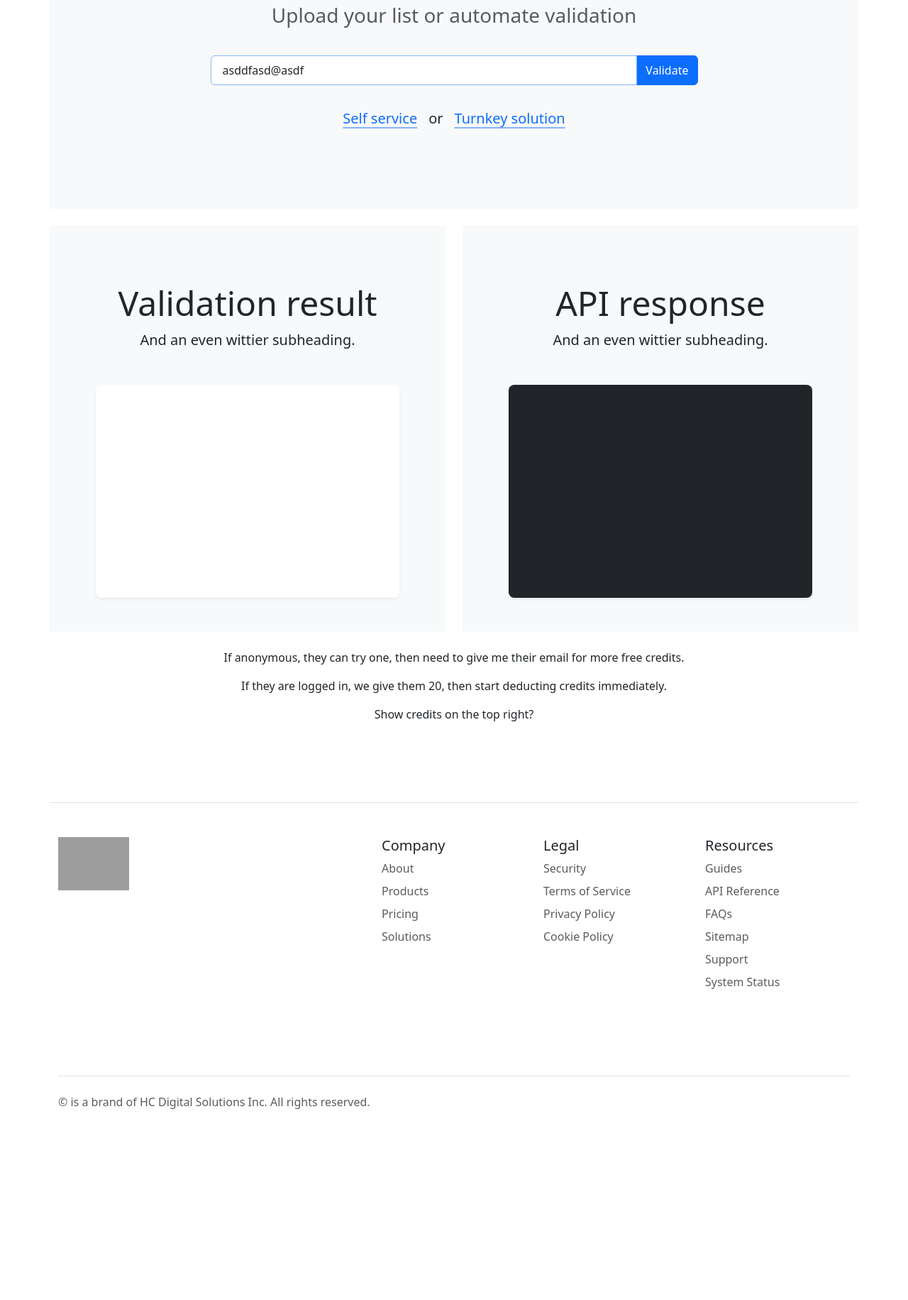
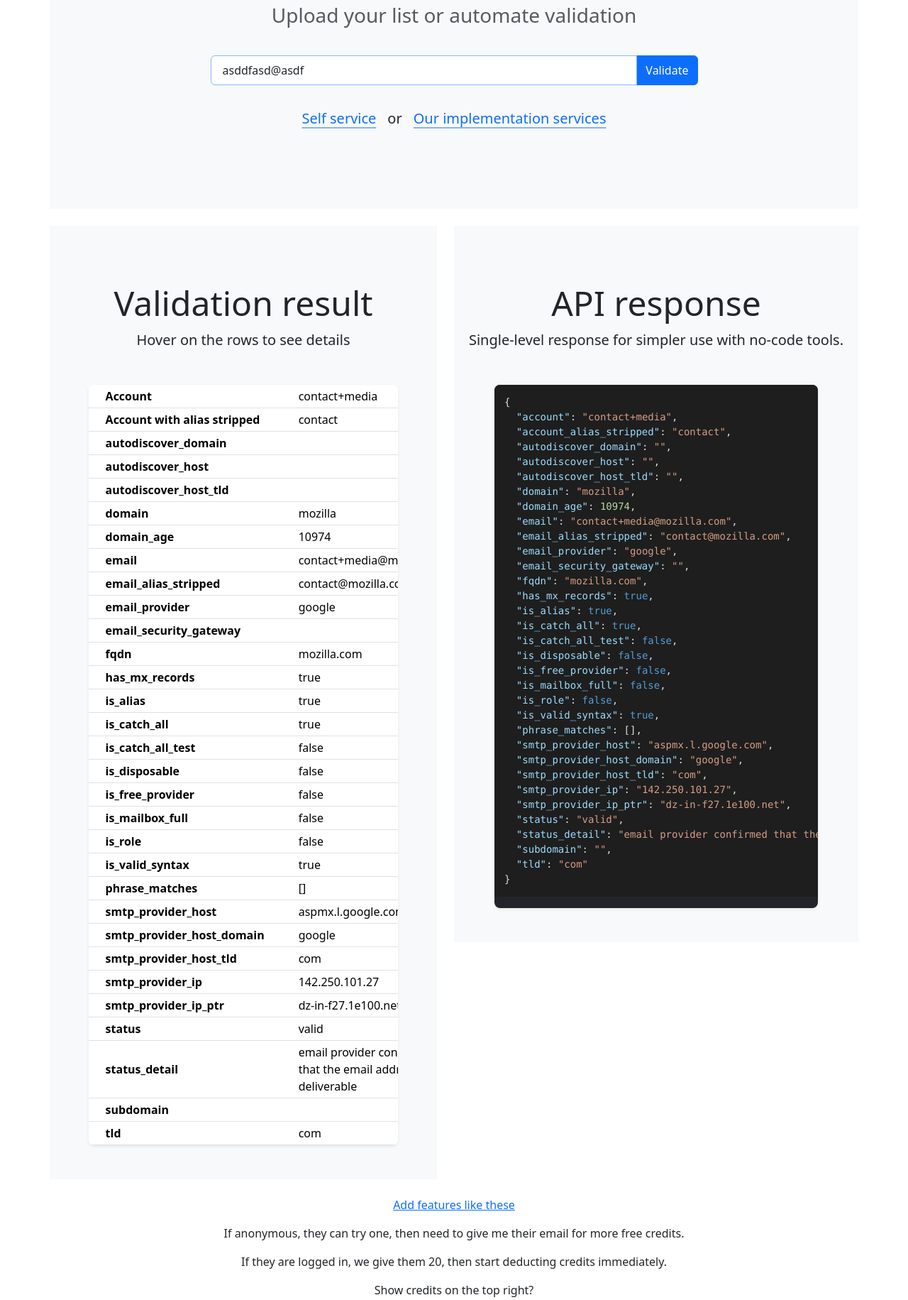
Before and after one commit to cansinacarer/maillistshield-com, a Python web app: template app/templates/public/index.html in a window 1280 px wide. Shown: the part 436-2267 px from the top of the page at 71% size. Before the commit the page ends 1998 px from the top, so only its background shows below. Run offline with Jinja, Linux system fonts and the light colour scheme; the template is opened without the code that fills it, so the values that code supplies are empty; some libraries are stand-ins or nearby versions; grey boxes are pictures that could not be loaded.

Commit message:
basic visitor validation mechanism is done

```diff
--- a/app/static/css/public.css
+++ b/app/static/css/public.css
@@ -43,3 +43,14 @@
 	background-clip: text;
 	-webkit-text-fill-color: rgba(0, 0, 0, 0);
 }
+
+#demoResultsTable td,
+#demoResultsTable th {
+	width: 50%;
+}
+
+#demoResultsTable,
+#demoAPIResponse {
+	width: 80%;
+	overflow: hidden;
+}
--- a/app/static/js/validation-of-single-email.js
+++ b/app/static/js/validation-of-single-email.js
@@ -6,16 +6,105 @@ const validationButton = document.querySelector("#validationButton");
 validationForm.addEventListener("submit", (event) => {
 	// Prevent the default form submission
 	event.preventDefault();
-	console.log("Form submitted");
 
-	// Start the loading
+	// Start the loading states
 	startButtonLoadingState(validationButton);
+	startTableLoadingState();
+	// TODO: Start and end API response box loading state
 
-	// Wait for a second to simulate the validation process
-	setTimeout(4000);
+	// Scroll down to the demo-results section
+	document.querySelector("#demo-results").scrollIntoView({
+		behavior: "smooth",
+	});
 
-	// End the loading state
-	endButtonLoadingState(validationButton);
+	// Send the email to the backend
+	requestValidation(validationInput.value)
+		.then((response) => {
+			if (response.status === 429) {
+				// Show the rate limit error message
+				showAlert(
+					"Error",
+					"You have reached the usage limit for guest users. \n\n Please create an account and get 100 free validation credits.",
+					"OK",
+					"danger"
+				);
+			} else if (response.status === 402) {
+				// Show an error message
+				showAlert(
+					"Error",
+					"Your account does not have sufficient credits for this validation request.\n\nPlease purchase more credits to continue.",
+					"OK",
+					"danger"
+				);
+			} else if (response.status === 500) {
+				// Show an error message
+				showAlert(
+					"Error",
+					"There was an error when we tried processing your request.",
+					"Try again",
+					"danger"
+				);
+			} else if (response.ok) {
+				// Show a success message
+				response.json().then((data) => {
+					if (data.email) {
+						// Update the results table
+						document
+							.querySelectorAll("#demoResultsTable tr")
+							.forEach((tr) => {
+								const td = tr.querySelector("td");
+								if (data[tr.id]) {
+									// If we find a data with the same key as the tr id, we update the td
+									td.innerHTML = data[tr.id];
+								} else {
+									// Otherwise, we set the td to None
+									td.innerHTML = "None";
+								}
+							});
+
+						// Show the API response
+						document.querySelector(
+							"#demoAPIResponse pre code"
+						).innerHTML = JSON.stringify(data, null, 2);
+
+						// Re-highlight the code block
+						document
+							.querySelector("#demoAPIResponse pre code")
+							.removeAttribute("data-highlighted");
+						hljs.highlightAll();
+					} else {
+						showAlert(
+							"Success",
+							`Request successful:\n\n${data.email}`,
+							"OK",
+							"success"
+						);
+					}
+				});
+			} else {
+				// Show an error message
+				showAlert(
+					"Error",
+					"There was an error when we tried processing your request.",
+					"Try again",
+					"danger"
+				);
+			}
+		})
+		.catch((error) => {
+			// Show an error message in case of network failure
+			showAlert(
+				"Error",
+				"There was an error when we tried processing your request.",
+				"Try again",
+				"danger"
+			);
+		})
+		.then(() => {
+			// End the loading states
+			endButtonLoadingState(validationButton);
+			endTableLoadingAnimation();
+		});
 });
 
 const startButtonLoadingState = (button) => {
@@ -40,30 +129,43 @@ const endButtonLoadingState = (button) => {
 	button.querySelector(".text").textContent = "Validate";
 };
 
+const startTableLoadingState = () => {
+	// Add placeholders to the table cells
+	document.querySelectorAll("#demoResultsTable td").forEach((td) => {
+		td.innerHTML = '<span class="placeholder col-12"></span>';
+	});
+
+	// Start animating the placeholders
+	document
+		.querySelector("#demoResultsTable table")
+		.classList.add("placeholder-glow");
+};
+
+const endTableLoadingAnimation = () => {
+	// Stop animating the placeholders
+	document
+		.querySelector("#demoResultsTable table")
+		.classList.remove("placeholder-glow");
+};
+
 const requestValidation = (email) => {
-	// Make a request to the server to validate the email
-	const xhr = new XMLHttpRequest();
-	xhr.open("POST", "https://worker1.maillistshield.com/validate");
+	// Read the CSRF token from the meta tag
+	const csrfToken = document
+		.querySelector('meta[name="csrf-token"]')
+		.getAttribute("content");
 
+	// Prepare the data to be sent
 	const postData = new FormData();
 	postData.append("email", email);
-	postData.append("api_key", "09n82gcyv4cf30nm9u2ladkrfjv");
 
-	xhr.onreadystatechange = function () {
-		if (xhr.readyState === 4) {
-			if (xhr.status === 200 || xhr.status === 204) {
-				// Show a success message
-				showAlert("Success", "Email is valid.", "OK", "success");
-			} else {
-				// Show an error message
-				showAlert(
-					"Error",
-					"Email is not valid.",
-					"Try again",
-					"danger"
-				);
-			}
-		}
-	};
-	xhr.send(postData);
+	// Make a request to the server to validate the email using fetch
+	return fetch("/validate", {
+		method: "POST",
+		headers: {
+			"X-CSRFToken": csrfToken,
+		},
+		body: postData,
+	});
 };
+
+const populateResultsTable = (data) => {};
--- /dev/null
+++ b/app/templates/public/demo/demo-api-response.html
@@ -0,0 +1,33 @@
+<pre><code class="language-json">{
+  "account": "contact+media",
+  "account_alias_stripped": "contact",
+  "autodiscover_domain": "",
+  "autodiscover_host": "",
+  "autodiscover_host_tld": "",
+  "domain": "mozilla",
+  "domain_age": 10974,
+  "email": "contact+media@mozilla.com",
+  "email_alias_stripped": "contact@mozilla.com",
+  "email_provider": "google",
+  "email_security_gateway": "",
+  "fqdn": "mozilla.com",
+  "has_mx_records": true,
+  "is_alias": true,
+  "is_catch_all": true,
+  "is_catch_all_test": false,
+  "is_disposable": false,
+  "is_free_provider": false,
+  "is_mailbox_full": false,
+  "is_role": false,
+  "is_valid_syntax": true,
+  "phrase_matches": [],
+  "smtp_provider_host": "aspmx.l.google.com",
+  "smtp_provider_host_domain": "google",
+  "smtp_provider_host_tld": "com",
+  "smtp_provider_ip": "142.250.101.27",
+  "smtp_provider_ip_ptr": "dz-in-f27.1e100.net",
+  "status": "valid",
+  "status_detail": "email provider confirmed that the email address is deliverable",
+  "subdomain": "",
+  "tld": "com"
+}</code></pre>
--- /dev/null
+++ b/app/templates/public/demo/demo-results-table.html
@@ -0,0 +1,130 @@
+<div class="table-responsive">
+	<table class="table table-sm table-hover align-middle m-0">
+		<tr id="account">
+			<th class="px-4 py-1">Account</th>
+			<td class="px-4 py-1">contact+media</td>
+		</tr>
+		<tr id="account_alias_stripped">
+			<th class="px-4 py-1">Account with alias stripped</th>
+			<td class="px-4 py-1">contact</td>
+		</tr>
+		<tr id="autodiscover_domain">
+			<th class="px-4 py-1">autodiscover_domain</th>
+			<td class="px-4 py-1"></td>
+		</tr>
+		<tr id="autodiscover_host">
+			<th class="px-4 py-1">autodiscover_host</th>
+			<td class="px-4 py-1"></td>
+		</tr>
+		<tr id="autodiscover_host_tld">
+			<th class="px-4 py-1">autodiscover_host_tld</th>
+			<td class="px-4 py-1"></td>
+		</tr>
+		<tr id="domain">
+			<th class="px-4 py-1">domain</th>
+			<td class="px-4 py-1">mozilla</td>
+		</tr>
+		<tr id="domain_age">
+			<th class="px-4 py-1">domain_age</th>
+			<td class="px-4 py-1">10974</td>
+		</tr>
+		<tr id="email">
+			<th class="px-4 py-1">email</th>
+			<td class="px-4 py-1">contact+media@mozilla.com</td>
+		</tr>
+		<tr id="email_alias_stripped">
+			<th class="px-4 py-1">email_alias_stripped</th>
+			<td class="px-4 py-1">contact@mozilla.com</td>
+		</tr>
+		<tr id="email_provider">
+			<th class="px-4 py-1">email_provider</th>
+			<td class="px-4 py-1">google</td>
+		</tr>
+		<tr id="email_security_gateway">
+			<th class="px-4 py-1">email_security_gateway</th>
+			<td class="px-4 py-1"></td>
+		</tr>
+		<tr id="fqdn">
+			<th class="px-4 py-1">fqdn</th>
+			<td class="px-4 py-1">mozilla.com</td>
+		</tr>
+		<tr id="has_mx_records">
+			<th class="px-4 py-1">has_mx_records</th>
+			<td class="px-4 py-1">true</td>
+		</tr>
+		<tr id="is_alias">
+			<th class="px-4 py-1">is_alias</th>
+			<td class="px-4 py-1">true</td>
+		</tr>
+		<tr id="is_catch_all">
+			<th class="px-4 py-1">is_catch_all</th>
+			<td class="px-4 py-1">true</td>
+		</tr>
+		<tr id="is_catch_all_test">
+			<th class="px-4 py-1">is_catch_all_test</th>
+			<td class="px-4 py-1">false</td>
+		</tr>
+		<tr id="is_disposable">
+			<th class="px-4 py-1">is_disposable</th>
+			<td class="px-4 py-1">false</td>
+		</tr>
+		<tr id="is_free_provider">
+			<th class="px-4 py-1">is_free_provider</th>
+			<td class="px-4 py-1">false</td>
+		</tr>
+		<tr id="is_mailbox_full">
+			<th class="px-4 py-1">is_mailbox_full</th>
+			<td class="px-4 py-1">false</td>
+		</tr>
+		<tr id="is_role">
+			<th class="px-4 py-1">is_role</th>
+			<td class="px-4 py-1">false</td>
+		</tr>
+		<tr id="is_valid_syntax">
+			<th class="px-4 py-1">is_valid_syntax</th>
+			<td class="px-4 py-1">true</td>
+		</tr>
+		<tr id="phrase_matches">
+			<th class="px-4 py-1">phrase_matches</th>
+			<td class="px-4 py-1">[]</td>
+		</tr>
+		<tr id="smtp_provider_host">
+			<th class="px-4 py-1">smtp_provider_host</th>
+			<td class="px-4 py-1">aspmx.l.google.com</td>
+		</tr>
+		<tr id="smtp_provider_host_domain">
+			<th class="px-4 py-1">smtp_provider_host_domain</th>
+			<td class="px-4 py-1">google</td>
+		</tr>
+		<tr id="smtp_provider_host_tld">
+			<th class="px-4 py-1">smtp_provider_host_tld</th>
+			<td class="px-4 py-1">com</td>
+		</tr>
+		<tr id="smtp_provider_ip">
+			<th class="px-4 py-1">smtp_provider_ip</th>
+			<td class="px-4 py-1">142.250.101.27</td>
+		</tr>
+		<tr id="smtp_provider_ip_ptr">
+			<th class="px-4 py-1">smtp_provider_ip_ptr</th>
+			<td class="px-4 py-1">dz-in-f27.1e100.net</td>
+		</tr>
+		<tr id="status">
+			<th class="px-4 py-1">status</th>
+			<td class="px-4 py-1">valid</td>
+		</tr>
+		<tr id="status_detail">
+			<th class="px-4 py-1">status_detail</th>
+			<td class="px-4 py-1">
+				email provider confirmed that the email address is deliverable
+			</td>
+		</tr>
+		<tr id="subdomain">
+			<th class="px-4 py-1">subdomain</th>
+			<td class="px-4 py-1"></td>
+		</tr>
+		<tr id="tld">
+			<th class="px-4 py-1">tld</th>
+			<td class="px-4 py-1">com</td>
+		</tr>
+	</table>
+</div>
--- a/app/templates/public/index.html
+++ b/app/templates/public/index.html
@@ -5,7 +5,7 @@
 {% block content %}
 <!--  -->
 
-<div class="container mb-4" id="jumbotron">
+<div class="container" id="jumbotron">
 	<div class="row">
 		<div class="p-3 p-md-5 text-center bg-body-tertiary">
 			<div class="col-md-9 p-lg-5 mx-auto my-3">
@@ -44,7 +44,9 @@
 				<div class="d-flex gap-3 justify-content-center lead fw-normal">
 					<a class="icon-link" href="#">Self service</a>
 					or
-					<a class="icon-link" href="#">Turnkey solution</a>
+					<a class="icon-link" href="#">
+						Our implementation services
+					</a>
 				</div>
 			</div>
 			<div class="product-device shadow-sm d-none d-md-block"></div>
@@ -54,31 +56,47 @@
 		</div>
 	</div>
 </div>
-<div class="container mb-md-4" id="demo-results">
+<div class="container pt-4" id="demo-results">
 	<div class="row">
-		<div class="col-md me-md-4 bg-body-tertiary py-3 py-md-5 text-center">
+		<div class="col-md-6 px-0 pb-4 pe-md-4">
+			<div class="me-md-auto bg-body-tertiary py-3 py-md-5 text-center">
 				<div class="my-3 p-3">
 					<h2 class="display-5">Validation result</h2>
-				<p class="lead">And an even wittier subheading.</p>
+					<p class="lead">Hover on the rows to see details</p>
 				</div>
 				<div
-				class="bg-body rounded-3 shadow-sm mx-auto"
-				style="width: 80%; height: 300px"
-			></div>
+					class="bg-body rounded-3 shadow-sm mx-auto text-start"
+					id="demoResultsTable"
+				>
+					{% include 'public/demo/demo-results-table.html' %}
 				</div>
-		<div class="col-md bg-body-tertiary py-3 py-md-5 text-center">
+			</div>
+		</div>
+		<div class="col-md-6 px-0 pb-4">
+			<div class="bg-body-tertiary py-3 py-md-5 text-center">
 				<div class="my-3 py-3">
 					<h2 class="display-5">API response</h2>
-				<p class="lead">And an even wittier subheading.</p>
+					<p class="lead">
+						Single-level response for simpler use with no-code
+						tools.
+					</p>
 				</div>
 				<div
-				class="bg-dark rounded-3 shadow-sm mx-auto"
-				style="width: 80%; height: 300px"
-			></div>
+					class="bg-dark rounded-3 shadow-sm mx-auto text-start"
+					id="demoAPIResponse"
+				>
+					{% include 'public/demo/demo-api-response.html' %}
+				</div>
+			</div>
 		</div>
 	</div>
 </div>
 <div class="container">
+	<p class="text-center">
+		<a href="https://getbootstrap.com/docs/5.3/examples/features/">
+			Add features like these
+		</a>
+	</p>
 	<p class="text-center">
 		If anonymous, they can try one, then need to give me their email for
 		more free credits.
@@ -98,4 +116,16 @@
 	defer
 	src="{{ url_for('static', filename='js/validation-of-single-email.js') }}"
 ></script>
+
+<link
+	rel="stylesheet"
+	href="https://cdnjs.cloudflare.com/ajax/libs/highlight.js/11.9.0/styles/vs2015.min.css"
+/>
+<script src="https://cdnjs.cloudflare.com/ajax/libs/highlight.js/11.9.0/highlight.min.js"></script>
+
+<script src="https://cdnjs.cloudflare.com/ajax/libs/highlight.js/11.9.0/languages/json.min.js"></script>
+
+<script>
+	hljs.highlightAll();
+</script>
 {% endblock %}
--- a/app/templates/public/layouts/base.html
+++ b/app/templates/public/layouts/base.html
@@ -3,6 +3,7 @@
 	<head>
 		<meta charset="utf-8" />
 		<meta name="viewport" content="width=device-width, initial-scale=1" />
+		<meta name="csrf-token" content="{{ csrf_token() }}" />
 		<title>{{ page_title }} | {{ APP_NAME }}</title>
 		<link
 			href="https://cdn.jsdelivr.net/npm/bootstrap@5.3.2/dist/css/bootstrap.min.css"
@@ -37,6 +38,8 @@
 			{% endblock content %}
 			<!--  -->
 		</main>
+		{% include 'shared-components/modal.html' %}
+		<!--  -->
 		{% include 'public/components/footer.html' %}
 	</body>
 </html>
--- a/app/utilities/validation.py
+++ b/app/utilities/validation.py
@@ -5,7 +5,7 @@ from app import app
 
 def request_validation(email):
     # TODO: Implement load balancing
-    url = "https://worker1.maillistshield.com/validate"  # Replace with the actual API endpoint URL
+    url = "https://worker1.maillistshield.com/validate"
     data = {
         "email": email,
         "api_key": app.config["MLS_WORKER_API_KEY"],  # Replace with the actual API key
```
Also changed, not shown: app/views.py (+27 -18 lines). Lines whose indentation alone changed are shown as unchanged.
